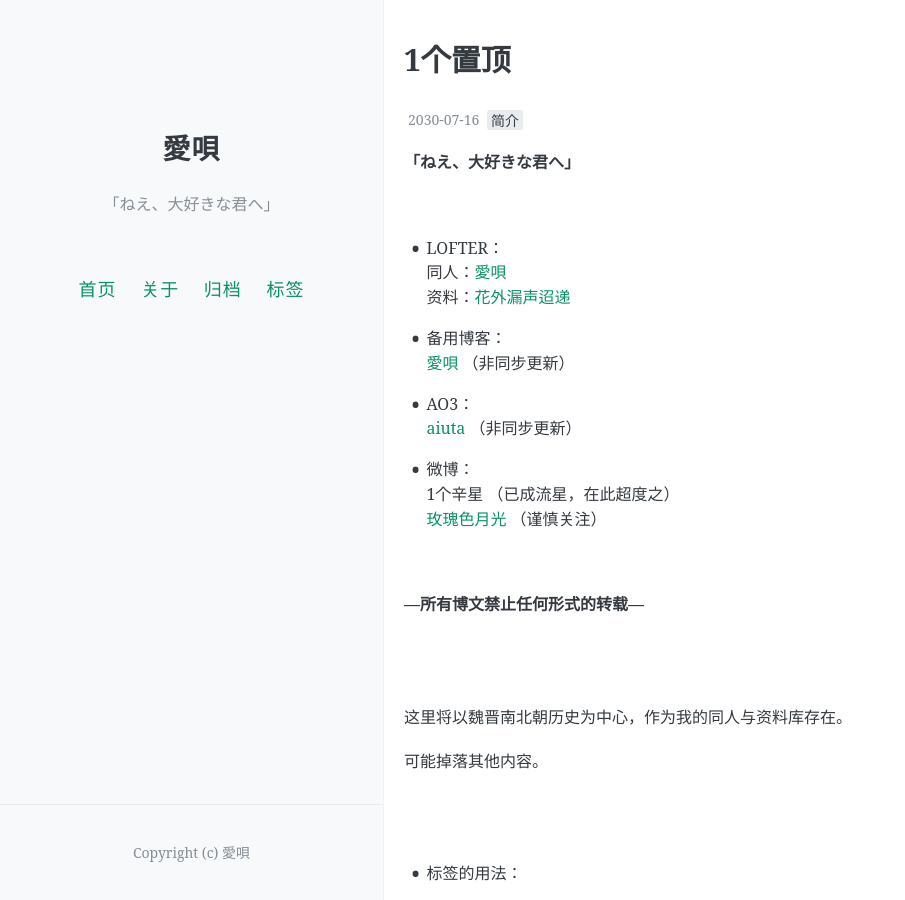
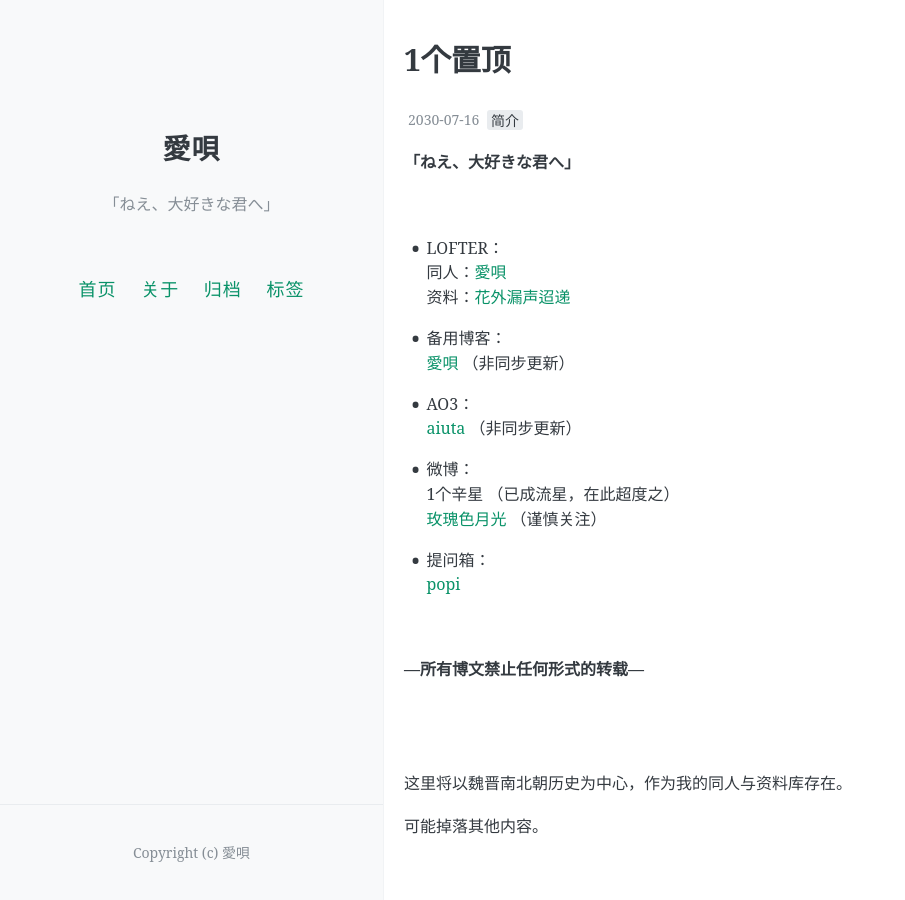
Before and after one commit to aiuta264/aiuta, a Jekyll site: the page built from _posts/2030-07-16-zhiding.md, in a window 1280 px wide and 900 px high. Shown: the whole window, without its empty margins (0-905 px from the left). Built offline with Jekyll 4.4.1, drawn with Linux system fonts in a browser that asks for light colours; comment, search, counter and statistics services are not loaded.

Commit message:
Update 2030-07-16-zhiding.md

```diff
--- a/_posts/2030-07-16-zhiding.md
+++ b/_posts/2030-07-16-zhiding.md
@@ -15,7 +15,7 @@ pinned: true
 
 * LOFTER：
 同人：[愛唄](https://aiuta.lofter.com/ "愛唄的LOFTER")
-资料：[花外漏声迢递](http://huawailousheng.lofter.com/  "花外漏声迢递的LOFTER")
+资料：[花外漏声迢递](http://huawailousheng.lofter.com/ "花外漏声迢递的LOFTER")
 
 * 备用博客：
 [愛唄](http://aiuta.3rin.net/ "愛唄的BLOG") （非同步更新）
@@ -26,6 +26,9 @@ pinned: true
 * 微博：
 1个辛星 （已成流星，在此超度之）
 [玫瑰色月光](https://weibo.com/u/1961289715 "玫瑰色月光") （谨慎关注）
+
+* 提问箱：
+[popi](http://www.popiask.cn/ua7kiX "1个辛星的提问箱")
 
 <br>
 
```
